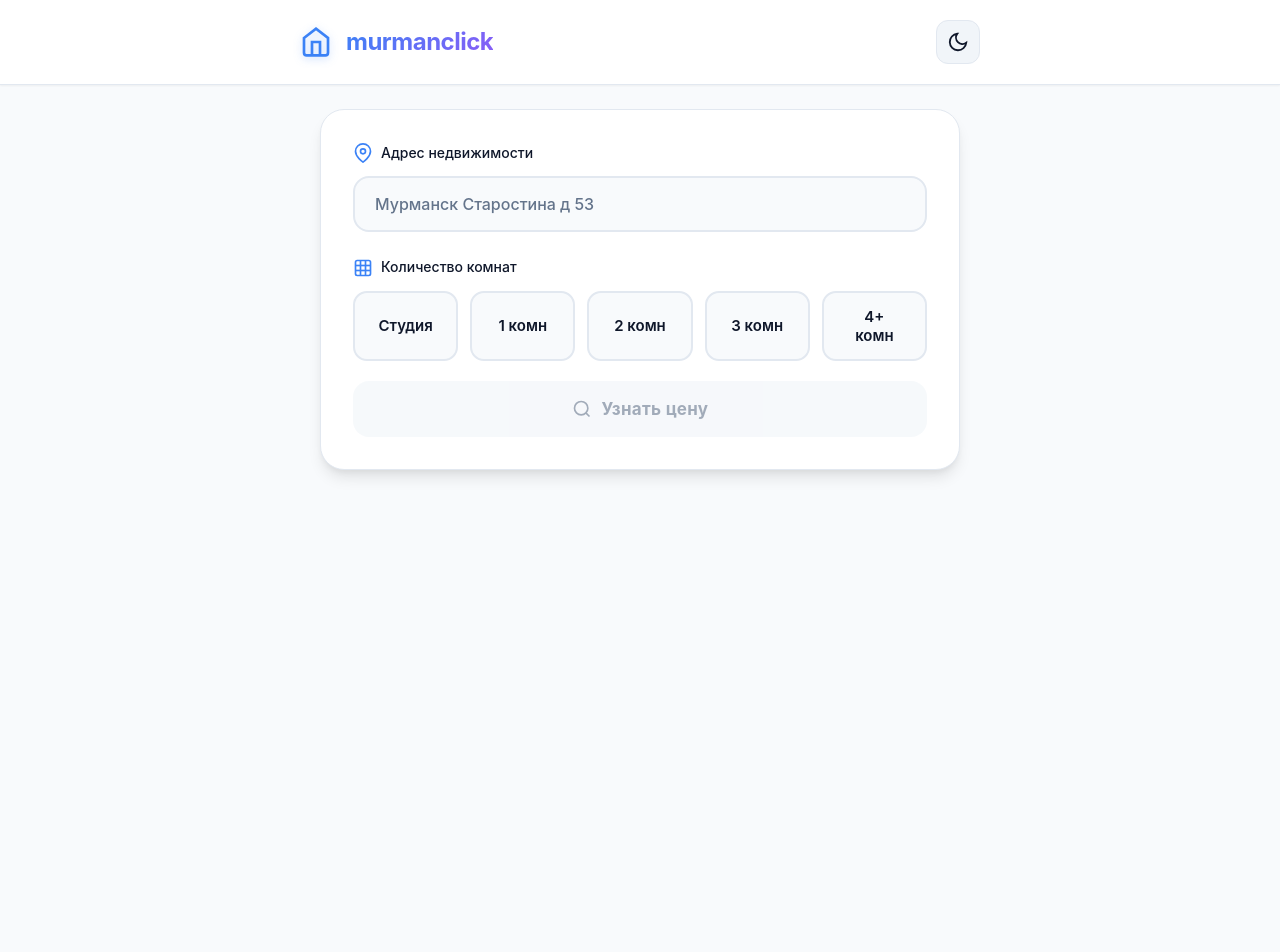
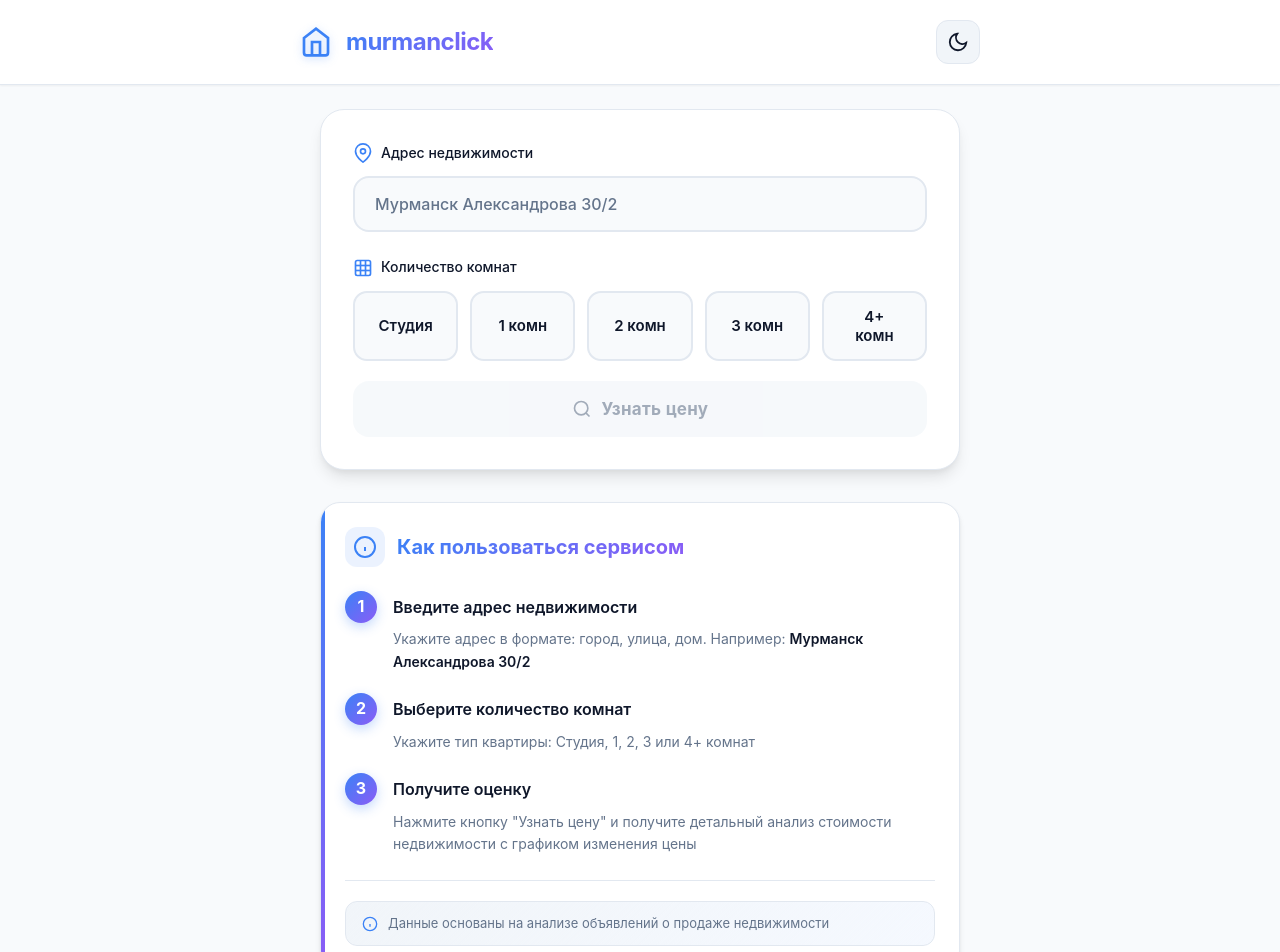
Before and after one commit to Egor51/webappanalyze, a React (Vite) app: page / in a window 1280 px wide. Shown: the top 952 px of the page. Before the commit the page ends 800 px from the top, so only its background shows below. Built offline with nearby package versions, Linux system fonts and the light colour scheme.

Commit message:
Добавлен блок инструкций для пользователей

```diff
--- a/src/App.jsx
+++ b/src/App.jsx
@@ -4,6 +4,7 @@ import Header from './components/Header'
 import SearchForm from './components/SearchForm'
 import Results from './components/Results'
 import Loader from './components/Loader'
+import Instructions from './components/Instructions'
 import './App.css'
 
 function App() {
@@ -199,7 +200,7 @@ function App() {
         }
 
         // Отправляем запрос на webhook (не ждем ответа, чтобы не блокировать UI)
-        fetch('https://my-traffic.space/webhook-test/analyze', {
+        fetch('https://my-traffic.space/webhook/analyze', {
           method: 'POST',
           headers: {
             'Content-Type': 'application/json',
@@ -250,6 +251,7 @@ function App() {
         <Header />
         <main className="main-content">
           <SearchForm onSearch={handleSearch} />
+          {!data && !loading && !error && <Instructions />}
           {loading && <Loader />}
           {error && (
             <div className="error-message">
--- /dev/null
+++ b/src/components/Instructions.css
@@ -0,0 +1,182 @@
+.instructions {
+  margin-top: 32px;
+  padding: 24px;
+  background: var(--card-bg);
+  border: 1px solid var(--border);
+  border-radius: 20px;
+  box-shadow: var(--shadow);
+  animation: fadeInUp 0.5s ease-out;
+  position: relative;
+  overflow: hidden;
+}
+
+.instructions::before {
+  content: '';
+  position: absolute;
+  top: 0;
+  left: 0;
+  width: 4px;
+  height: 100%;
+  background: var(--accent-gradient);
+}
+
+.instructions-header {
+  display: flex;
+  align-items: center;
+  gap: 12px;
+  margin-bottom: 24px;
+}
+
+.instructions-icon {
+  color: var(--accent);
+  flex-shrink: 0;
+  display: flex;
+  align-items: center;
+  justify-content: center;
+  width: 40px;
+  height: 40px;
+  background: rgba(59, 130, 246, 0.1);
+  border-radius: 12px;
+}
+
+.instructions-title {
+  font-size: 20px;
+  font-weight: 700;
+  color: var(--text-primary);
+  margin: 0;
+  background: var(--accent-gradient);
+  -webkit-background-clip: text;
+  -webkit-text-fill-color: transparent;
+  background-clip: text;
+}
+
+.instructions-content {
+  display: flex;
+  flex-direction: column;
+  gap: 20px;
+}
+
+.instruction-step {
+  display: flex;
+  gap: 16px;
+  align-items: flex-start;
+}
+
+.step-number {
+  flex-shrink: 0;
+  width: 32px;
+  height: 32px;
+  display: flex;
+  align-items: center;
+  justify-content: center;
+  background: var(--accent-gradient);
+  color: white;
+  border-radius: 50%;
+  font-size: 16px;
+  font-weight: 700;
+  box-shadow: 0 4px 12px rgba(59, 130, 246, 0.3);
+}
+
+.step-content {
+  flex: 1;
+  padding-top: 4px;
+}
+
+.step-title {
+  font-size: 16px;
+  font-weight: 600;
+  color: var(--text-primary);
+  margin: 0 0 8px 0;
+}
+
+.step-description {
+  font-size: 14px;
+  line-height: 1.6;
+  color: var(--text-secondary);
+  margin: 0;
+}
+
+.step-description strong {
+  color: var(--text-primary);
+  font-weight: 600;
+}
+
+.instructions-footer {
+  margin-top: 24px;
+  padding-top: 20px;
+  border-top: 1px solid var(--border);
+}
+
+.info-badge {
+  display: flex;
+  align-items: flex-start;
+  gap: 10px;
+  padding: 12px 16px;
+  background: linear-gradient(135deg, var(--bg-secondary) 0%, rgba(59, 130, 246, 0.05) 100%);
+  border-radius: 12px;
+  border: 1px solid var(--border);
+}
+
+.info-badge svg {
+  flex-shrink: 0;
+  color: var(--accent);
+  margin-top: 2px;
+}
+
+.info-badge span {
+  font-size: 13px;
+  line-height: 1.5;
+  color: var(--text-secondary);
+}
+
+@keyframes fadeInUp {
+  from {
+    opacity: 0;
+    transform: translateY(20px);
+  }
+  to {
+    opacity: 1;
+    transform: translateY(0);
+  }
+}
+
+@media (max-width: 480px) {
+  .instructions {
+    padding: 20px;
+    margin-top: 24px;
+  }
+
+  .instructions-header {
+    margin-bottom: 20px;
+  }
+
+  .instructions-title {
+    font-size: 18px;
+  }
+
+  .instruction-step {
+    gap: 12px;
+  }
+
+  .step-number {
+    width: 28px;
+    height: 28px;
+    font-size: 14px;
+  }
+
+  .step-title {
+    font-size: 15px;
+  }
+
+  .step-description {
+    font-size: 13px;
+  }
+
+  .info-badge {
+    padding: 10px 14px;
+  }
+
+  .info-badge span {
+    font-size: 12px;
+  }
+}
--- /dev/null
+++ b/src/components/Instructions.jsx
@@ -0,0 +1,59 @@
+import './Instructions.css'
+
+const Instructions = () => {
+  return (
+    <div className="instructions">
+      <div className="instructions-header">
+        <div className="instructions-icon">
+          <svg width="24" height="24" viewBox="0 0 24 24" fill="none" stroke="currentColor" strokeWidth="2">
+            <circle cx="12" cy="12" r="10"></circle>
+            <line x1="12" y1="16" x2="12" y2="12"></line>
+            <line x1="12" y1="8" x2="12.01" y2="8"></line>
+          </svg>
+        </div>
+        <h3 className="instructions-title">Как пользоваться сервисом</h3>
+      </div>
+      <div className="instructions-content">
+        <div className="instruction-step">
+          <div className="step-number">1</div>
+          <div className="step-content">
+            <h4 className="step-title">Введите адрес недвижимости</h4>
+            <p className="step-description">
+              Укажите адрес в формате: город, улица, дом. Например: <strong>Мурманск Александрова 30/2</strong>
+            </p>
+          </div>
+        </div>
+        <div className="instruction-step">
+          <div className="step-number">2</div>
+          <div className="step-content">
+            <h4 className="step-title">Выберите количество комнат</h4>
+            <p className="step-description">
+              Укажите тип квартиры: Студия, 1, 2, 3 или 4+ комнат
+            </p>
+          </div>
+        </div>
+        <div className="instruction-step">
+          <div className="step-number">3</div>
+          <div className="step-content">
+            <h4 className="step-title">Получите оценку</h4>
+            <p className="step-description">
+              Нажмите кнопку "Узнать цену" и получите детальный анализ стоимости недвижимости с графиком изменения цены
+            </p>
+          </div>
+        </div>
+      </div>
+      <div className="instructions-footer">
+        <div className="info-badge">
+          <svg width="16" height="16" viewBox="0 0 24 24" fill="none" stroke="currentColor" strokeWidth="2">
+            <path d="M12 22c5.523 0 10-4.477 10-10S17.523 2 12 2 2 6.477 2 12s4.477 10 10 10z"></path>
+            <path d="M12 16v-4"></path>
+            <path d="M12 8h.01"></path>
+          </svg>
+          <span>Данные основаны на анализе объявлений о продаже недвижимости</span>
+        </div>
+      </div>
+    </div>
+  )
+}
+
+export default Instructions
--- a/src/components/Results.jsx
+++ b/src/components/Results.jsx
@@ -196,7 +196,7 @@ const Results = ({ data }) => {
                   </button>
                   {showMinTooltip && (
                     <div className="tooltip">
-                      Минимальная стоимость недвижимости на рынке за 6 мес
+                      Минимальная стоимость объекта на рынке недвижимости за 6 мес
                     </div>
                   )}
                 </span>
@@ -222,7 +222,7 @@ const Results = ({ data }) => {
                   </button>
                   {showMaxTooltip && (
                     <div className="tooltip">
-                      Максимальная стоимость недвижимости на рынке за 6 месяцев
+                      Максимальная стоимость объекта на рынке недвижимости за 6 месяцев
                     </div>
                   )}
                 </span>
--- a/src/components/SearchForm.jsx
+++ b/src/components/SearchForm.jsx
@@ -38,7 +38,7 @@ const SearchForm = ({ onSearch }) => {
           id="address"
           type="text"
           className="form-input"
-          placeholder="Мурманск Старостина д 53"
+          placeholder="Мурманск Александрова 30/2"
           value={address}
           onChange={(e) => setAddress(e.target.value)}
           required
```
